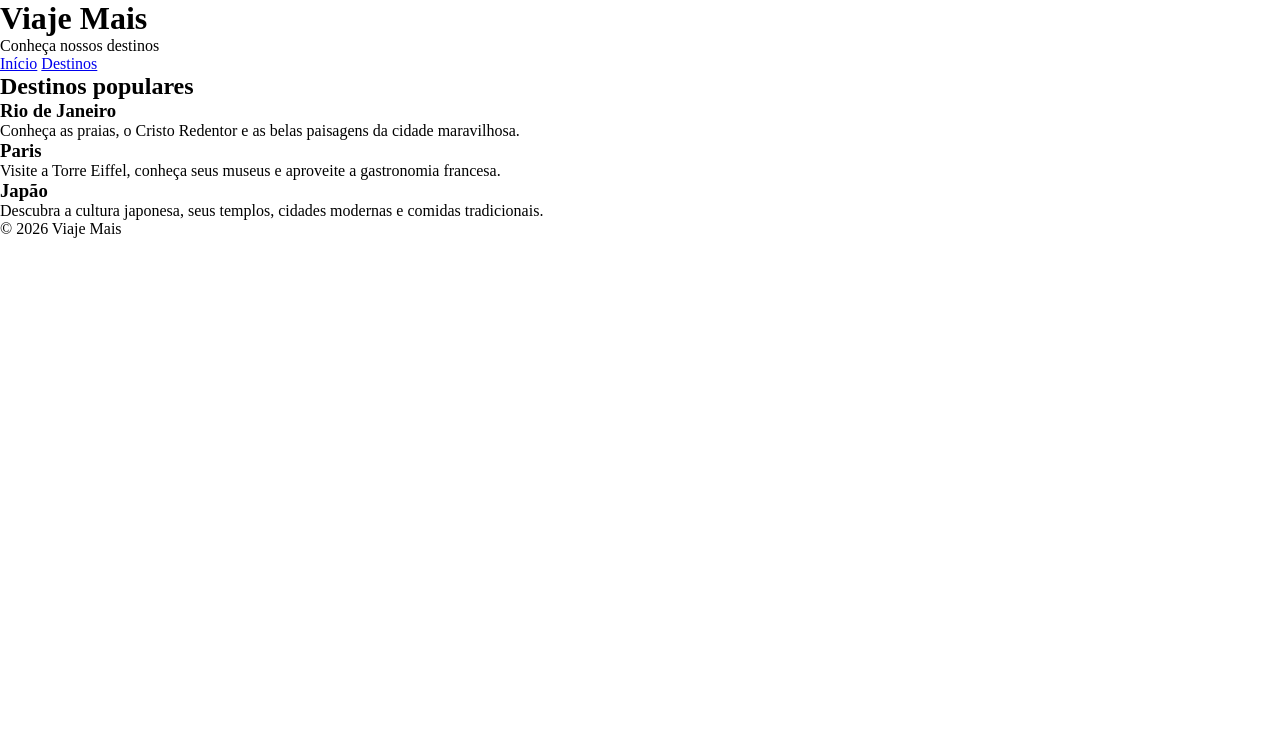
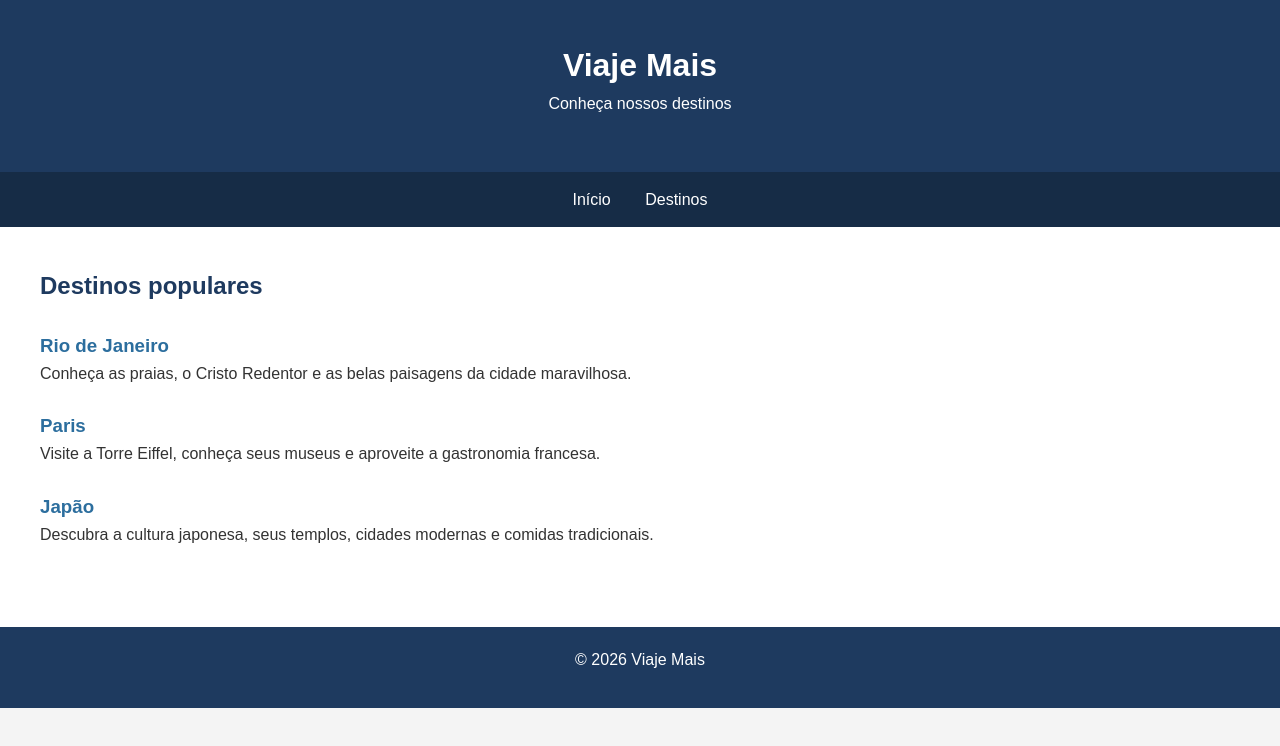
Before and after one commit to pedrobsantos7-ui/viaje-mais, a plain HTML site: page destinos.html in a window 1280 px wide. Drawn offline with Linux system fonts and the light colour scheme.

Commit message:
Seletores de tag

```diff
--- a/style.css
+++ b/style.css
@@ -3,3 +3,56 @@
     padding: 0;
     box-sizing: border-box;
 }
+
+body {
+    font-family: Arial, sans-serif;
+    color: #333;
+    background-color: #f4f4f4;
+    line-height: 1.6;
+}
+
+header {
+    background-color: #1e3a5f;
+    color: white;
+    padding: 40px 20px;
+    text-align: center;
+}
+
+nav {
+    background-color: #162c46;
+    padding: 15px;
+    text-align: center;
+}
+
+nav a {
+    color: white;
+    text-decoration: none;
+    margin: 0 15px;
+}
+
+main {
+    background-color: white;
+    padding: 40px;
+    min-height: 400px;
+}
+
+h2 {
+    color: #1e3a5f;
+    margin-bottom: 15px;
+}
+
+h3 {
+    color: #2c6e9e;
+    margin-top: 25px;
+}
+
+p {
+    margin-bottom: 15px;
+}
+
+footer {
+    background-color: #1e3a5f;
+    color: white;
+    padding: 20px;
+    text-align: center;
+}
```
